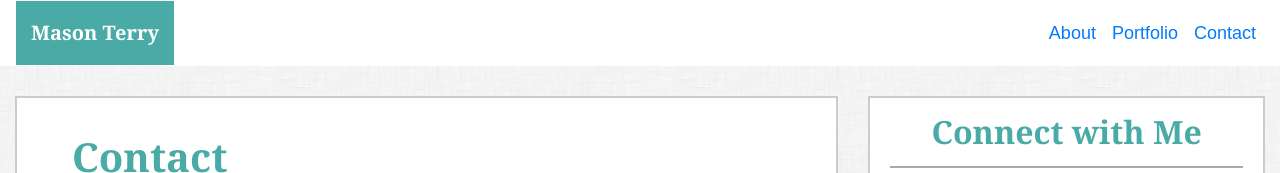
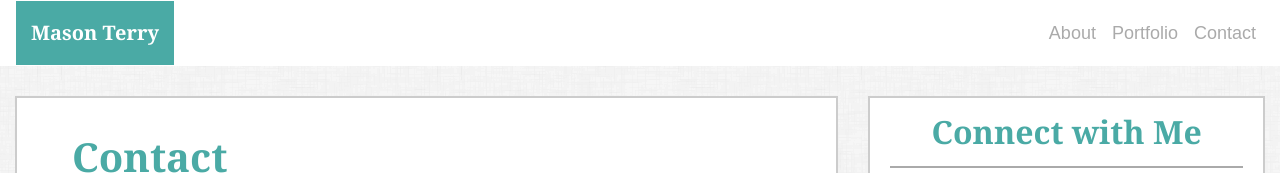
Before and after one commit to masonjterry/Bootstrap-Portfolio, a plain HTML site: page contact.html in a window 1280 px wide. Shown: the top 173 px of the page. Drawn offline with nearby package versions, Linux system fonts and the light colour scheme.

Commit message:
nav edits

```diff
--- a/contact.html
+++ b/contact.html
@@ -21,13 +21,13 @@
 			<div class="collapse navbar-collapse" id="navbarNav">
 				<ul class="navbar-nav ml-auto">
 					<li class="nav-item">
-						<a class="nav-link" href="index.html">About</a>
+						<a class="nav-link nav-btn" href="index.html">About</a>
 					</li>
 					<li class="nav-item">
-						<a class="nav-link" href="portfolio.html">Portfolio</a>
+						<a class="nav-link nav-btn" href="portfolio.html">Portfolio</a>
 					</li>
 					<li class="nav-item">
-						<a class="nav-link" href="contact.html">Contact</a>
+						<a class="nav-link nav-btn" href="contact.html">Contact</a>
 					</li>
 				</ul>
 			</div>
```
Also changed, not shown: index.html (+3 -3 lines).
